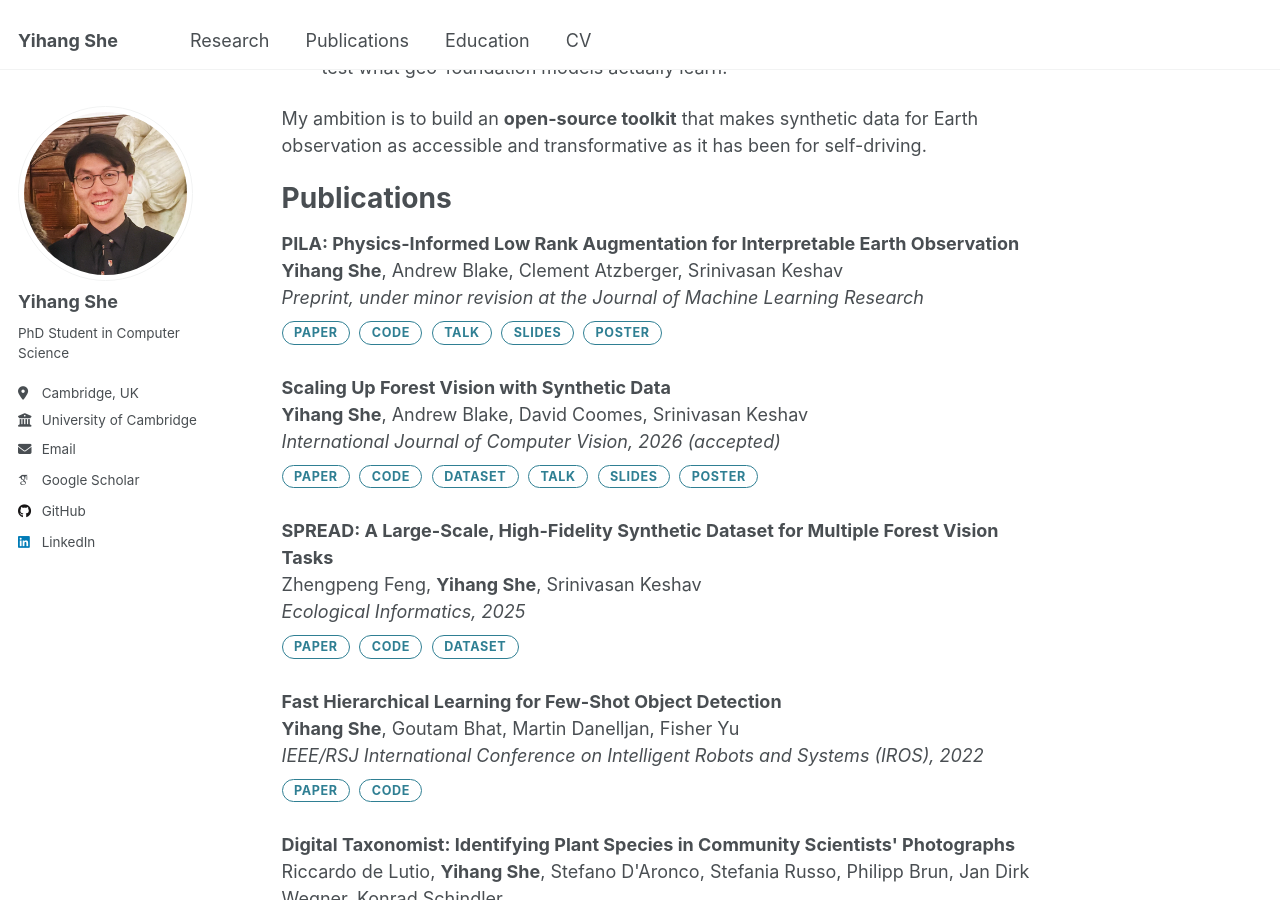
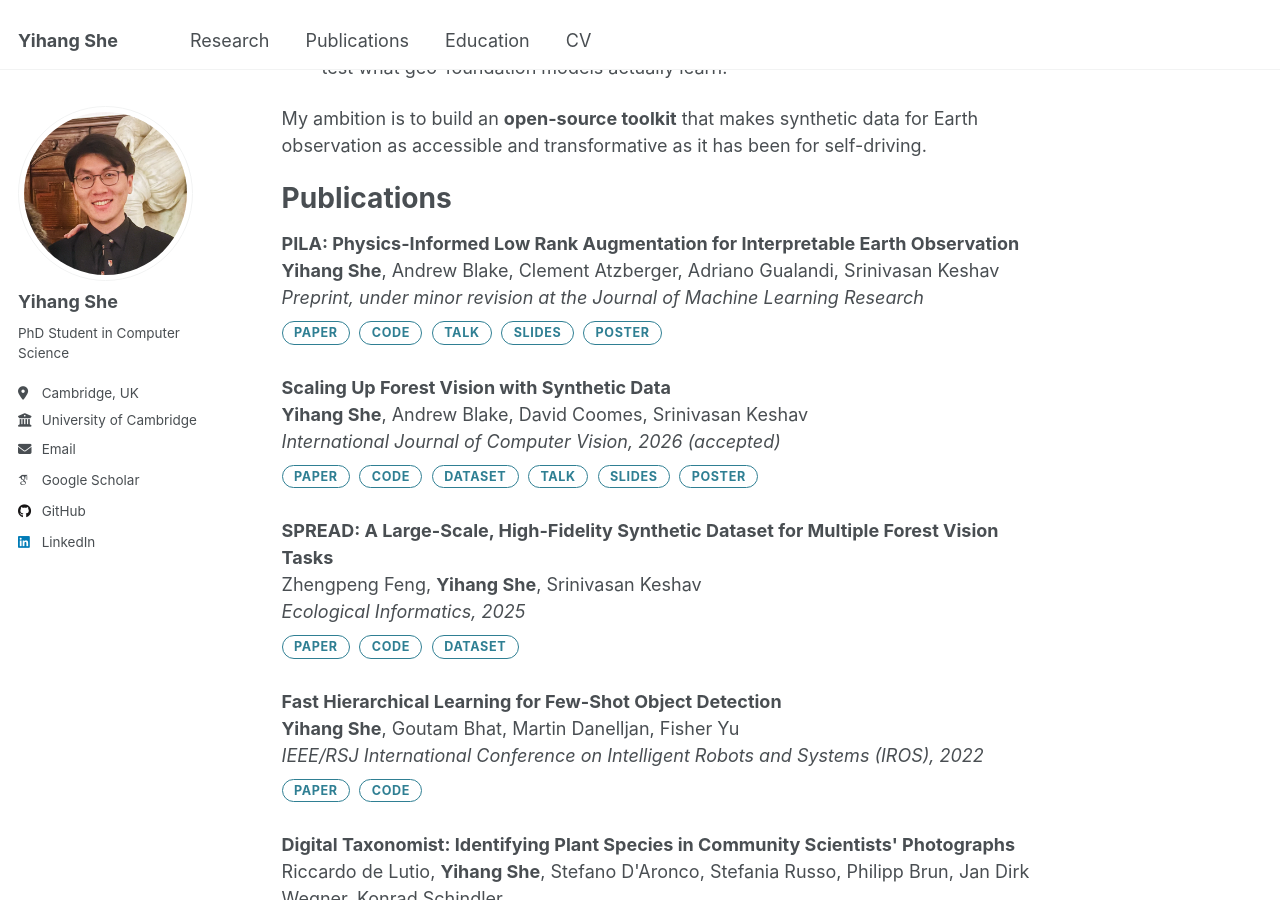
Before and after one commit to yihshe/yihshe.github.io, a Jekyll site: the page built from _pages/about.md, in a window 1280 px wide and 900 px high, scrolled down 930 px. Built offline with Jekyll 4.4.1, drawn with Linux system fonts in a browser that asks for light colours; some web fonts are replaced.

Commit message:
cv updated

```diff
--- a/_data/navigation.yml
+++ b/_data/navigation.yml
@@ -14,4 +14,4 @@ main:
     url: /#education
 
   - title: "CV"
-    url: /files/Yihang_CV_updated20260701.pdf
+    url: /files/Yihang_CV_updated_20260701.pdf
--- a/_pages/about.md
+++ b/_pages/about.md
@@ -33,7 +33,7 @@ Publications
 
 <div class="pub-entry">
 <strong>PILA: Physics-Informed Low Rank Augmentation for Interpretable Earth Observation</strong><br/>
-<strong>Yihang She</strong>, Andrew Blake, Clement Atzberger, Srinivasan Keshav<br/>
+<strong>Yihang She</strong>, Andrew Blake, Clement Atzberger, Adriano Gualandi, Srinivasan Keshav<br/>
 <em>Preprint, under minor revision at the Journal of Machine Learning Research</em>
 <div class="pub-links">
   <a href="https://arxiv.org/abs/2405.18953">Paper</a>
```
Also changed, not shown: 1 other file.
